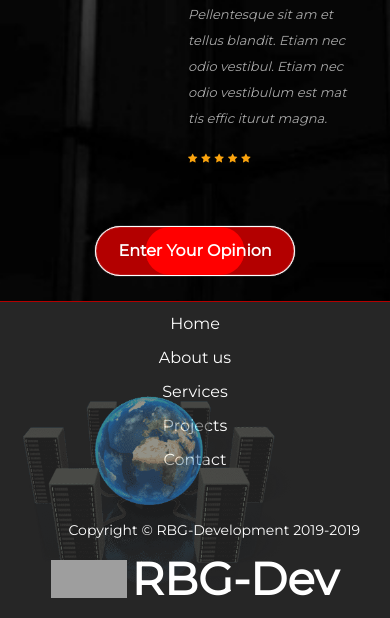
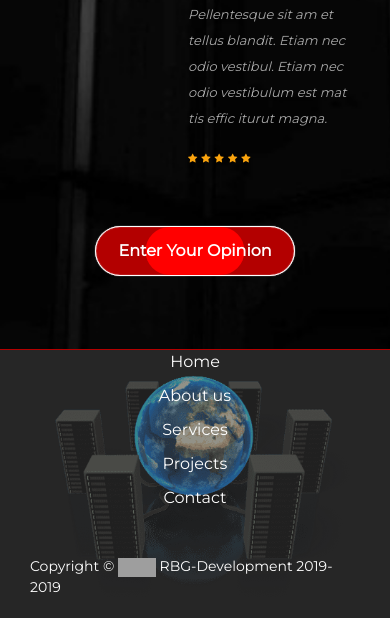
Before and after one commit to gilyenrares/rbg-dev.com, a PHP site: page /index.php in a window 390 px wide; the page is wider, and only the part inside the window is pictured. Shown: the part 3080-3698 px from the top of that part. Run offline with PHP 8.4, Linux system fonts and the light colour scheme; grey boxes are pictures that could not be loaded.

```diff
--- a/index.php
+++ b/index.php
@@ -121,7 +121,7 @@
 				</div>
 			</div>
 		<!-- Testimonials Form -->
-			<div class="d-flex flex-column align-items-center justify-content-center">
+			<div class="mb-5 d-flex flex-column align-items-center justify-content-center">
 				<button type="button" data-toggle="modal" data-target="#testimonial">Enter Your Opinion</button>
 			</div>
 	</div>
--- a/sections/footer.php
+++ b/sections/footer.php
@@ -13,12 +13,9 @@
 			<div class="col-lg-8 offset-lg-2">
 				<div class="container">
 					<div class="footer_content">
-					<div class="text-white float-right">Copyright &copy; RBG-Development 2019-<script>document.write(new Date().getFullYear());</script></div>
+					<div class="footer_image text-center"><img src="images/footer.png" alt=""></div>
+					<div class="text-white position-absolute" style="bottom: 0;right: 0;">Copyright &copy; <img src="images/logo.png" height="19" width="38" alt=""> RBG-Development 2019-<script>document.write(new Date().getFullYear());</script></div>
 					</div>
-				</div>
-				<div class="footer_image text-center"><img src="images/footer.png" alt=""></div>
-				<div class="footer_logo">
-					<a href="#"><div class="logo d-flex flex-row align-items-center justify-content-center"><img src="images/logo.png" alt=""><div>RBG-<b>Dev</b></div></div></a>
 				</div>
 			</div>
 		</div>
--- a/styles/main.css
+++ b/styles/main.css
@@ -35,6 +35,9 @@
 	-webkit-text-shadow: rgba(0,0,0,.01) 0 0 1px;
 	text-shadow: rgba(0,0,0,.01) 0 0 1px;
 }
+html {
+	overflow-x: hidden;
+}
 body
 {
 	font-family: 'Montserrat', sans-serif;
@@ -42,6 +45,8 @@ body
 	font-weight: 400;
 	background: #FFFFFF;
 	color: #a5a5a5;
+	width: 100% !important;
+	overflow-x: hidden !important;
 }
 div
 {
@@ -926,6 +931,8 @@ footer
 }
 .footer_nav
 {
+	z-index: 3;
+	position: relative;
 	margin-top: 10px;
 }
 .footer_nav ul li:not(:last-of-type)
@@ -958,13 +965,14 @@ footer
 	position: absolute;
 	bottom: 0;
 	left: 50%;
+	max-height: 461px;
+	padding-top: 20px;
 	-webkit-transform: translateX(-50%);
 	-moz-transform: translateX(-50%);
 	-ms-transform: translateX(-50%);
 	-o-transform: translateX(-50%);
 	transform: translateX(-50%);
 	width: 100%;
-	padding-right: 90px;
 	z-index: 0;
 }
 .footer_image img
--- a/styles/responsive.css
+++ b/styles/responsive.css
@@ -303,6 +303,9 @@
 	{
 		padding-bottom: 40px;
 	}
+	.footer_nav {
+		margin-top: 70px;
+	}
 	.footer_nav ul li:not(:last-of-type)
 	{
 		margin-right: 0px;
@@ -336,9 +339,11 @@
 13. 479px
 ************/
 
-@media only screen and (max-width: 479px)
+@media only screen and (max-width: 450px)
 {
-
+.footer_nav {
+		margin-top: 0px;
+	}
 }
 
 /************
```
